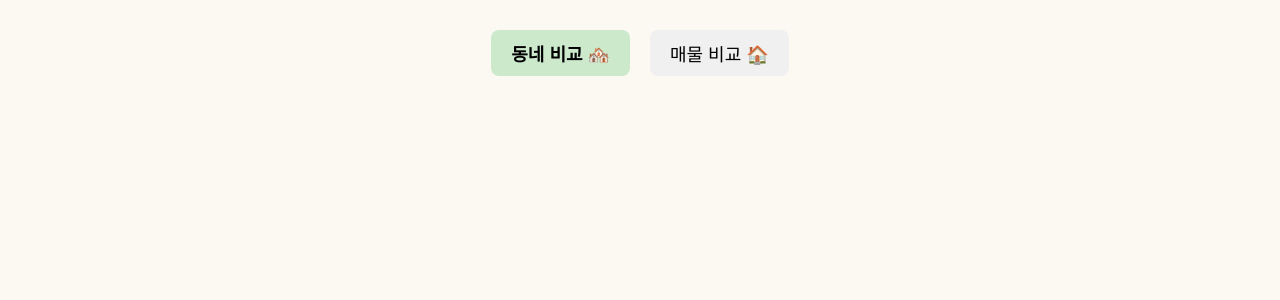
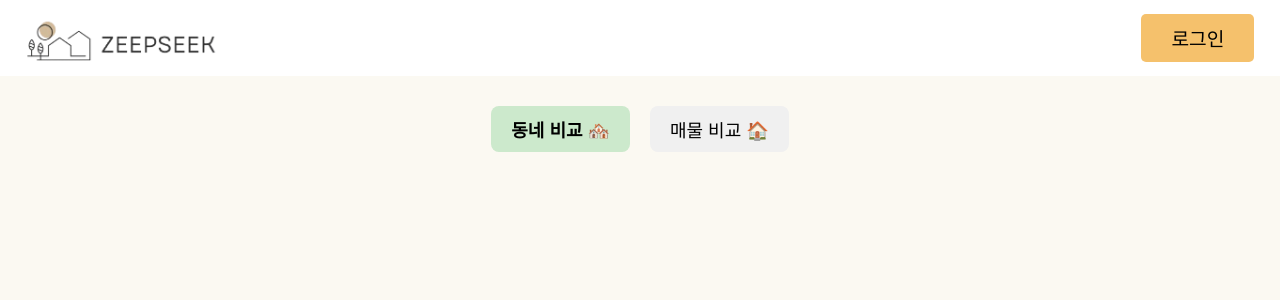
Before and after one commit to binaryarc/zeepseek, a React (Vite) app in the folder FE/: page /compare in a window 1280 px wide. Shown: the top 300 px of the page. Built offline with nearby package versions, Linux system fonts and the light colour scheme.

Commit message:
[FE][feat] 동네 비교 페이지 생성 중 <이원재>

```diff
--- a/FE/src/features/compare/ComparePage.jsx
+++ b/FE/src/features/compare/ComparePage.jsx
@@ -2,11 +2,14 @@ import React, { useState } from "react";
 import "./ComparePage.css";
 import EstateCompare from "./estate/EstateCompare";
 import RegionCompare from "./region/RegionCompare";
+import Navbar from "../../common/navbar/Navbar"
 
 const ComparePage = () => {
   const [activeTab, setActiveTab] = useState("region"); // region 또는 estate
 
   return (
+    <div className="compare-page-container">
+      <Navbar />
       <div className="compare-page">
         <div className="compare-tabs">
           <button
@@ -27,6 +30,7 @@ const ComparePage = () => {
           {activeTab === "region" ? <RegionCompare /> : <EstateCompare />}
         </div>
       </div>
+    </div>
   );
 };
 
```
Lines whose indentation alone changed are shown as unchanged.
